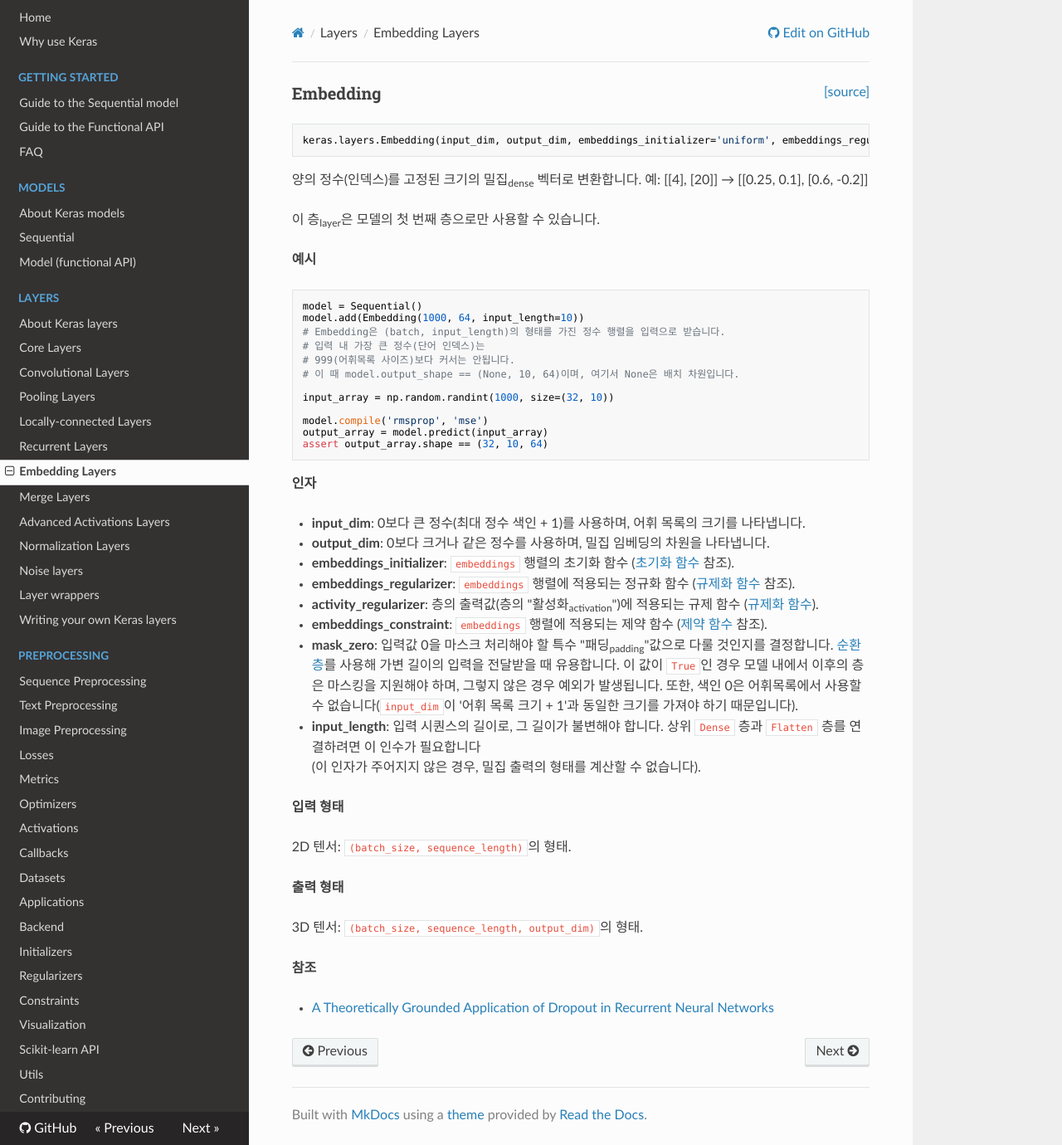
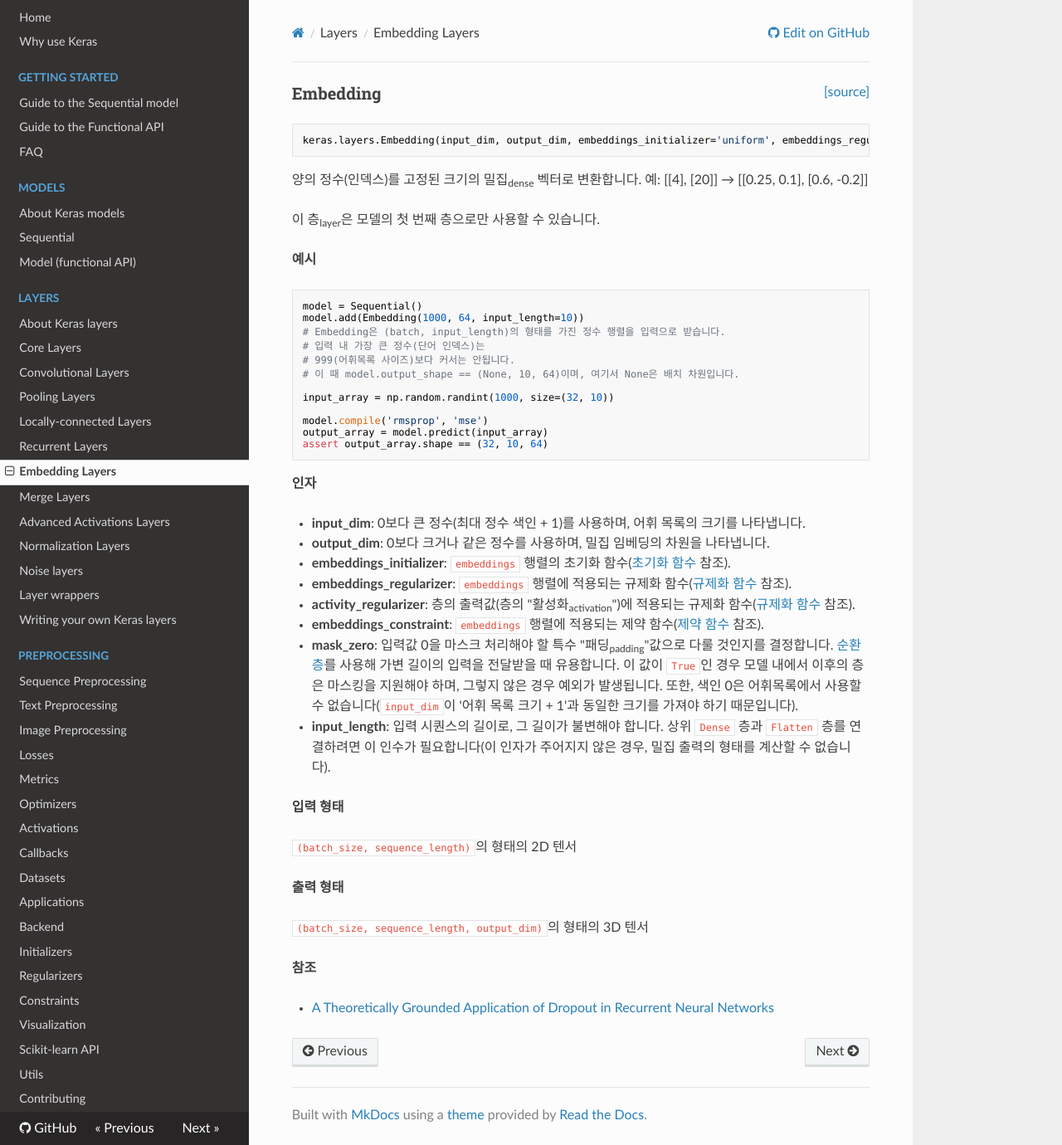
Before and after one commit to keras-team/keras-docs-ko, an MkDocs documentation site: the page built from sources/layers/embeddings.md, in a window 1280 px wide and 1380 px high. Shown: the whole window at 83% size. Built offline with MkDocs 1.6.1, drawn with Linux system fonts in a browser that asks for light colours; nearby versions of some CDN libraries.

Commit message:
Update embeddings.md

```diff
--- a/sources/layers/embeddings.md
+++ b/sources/layers/embeddings.md
@@ -32,16 +32,11 @@ __인자__
 
 - __input_dim__: 0보다 큰 정수(최대 정수 색인 + 1)를 사용하며, 어휘 목록의 크기를 나타냅니다.
 - __output_dim__: 0보다 크거나 같은 정수를 사용하며, 밀집 임베딩의 차원을 나타냅니다.
-- __embeddings_initializer__: `embeddings` 행렬의 초기화 함수
-    ([초기화 함수](../initializers.md) 참조).
-- __embeddings_regularizer__: `embeddings` 행렬에 적용되는
-    정규화 함수
-    ([규제화 함수](../regularizers.md) 참조).
-- __activity_regularizer__: 층의 출력값(층의 "활성화<sub>activation</sub>")에 적용되는 규제 함수
-    ([규제화 함수](../regularizers.md)).
+- __embeddings_initializer__: `embeddings` 행렬의 초기화 함수([초기화 함수](../initializers.md) 참조).
+- __embeddings_regularizer__: `embeddings` 행렬에 적용되는 규제화 함수([규제화 함수](../regularizers.md) 참조).
+- __activity_regularizer__: 층의 출력값(층의 "활성화<sub>activation</sub>")에 적용되는 규제화 함수([규제화 함수](../regularizers.md) 참조).
 - __embeddings_constraint__: `embeddings` 행렬에 적용되는
-    제약 함수
-    ([제약 함수](../constraints.md) 참조).
+    제약 함수([제약 함수](../constraints.md) 참조).
 - __mask_zero__: 입력값 0을 마스크 처리해야 할 특수 "패딩<sub>padding</sub>"값으로
     다룰 것인지를 결정합니다.
     [순환 층](recurrent.md)를 사용해 가변
@@ -52,16 +47,15 @@ __인자__
     동일한 크기를 가져야 하기 때문입니다).
 - __input_length__: 입력 시퀀스의 길이로, 그 길이가 불변해야 합니다.
     상위 `Dense` 층과 `Flatten` 층를 연결하려면
-    이 인수가 필요합니다
-    (이 인자가 주어지지 않은 경우, 밀집 출력의 형태를 계산할 수 없습니다).
+    이 인수가 필요합니다(이 인자가 주어지지 않은 경우, 밀집 출력의 형태를 계산할 수 없습니다).
 
 __입력 형태__
 
-2D 텐서: `(batch_size, sequence_length)`의 형태.
+`(batch_size, sequence_length)`의 형태의 2D 텐서
 
 __출력 형태__
 
-3D 텐서: `(batch_size, sequence_length, output_dim)`의 형태.
+`(batch_size, sequence_length, output_dim)`의 형태의 3D 텐서
 
 __참조__
 
```
